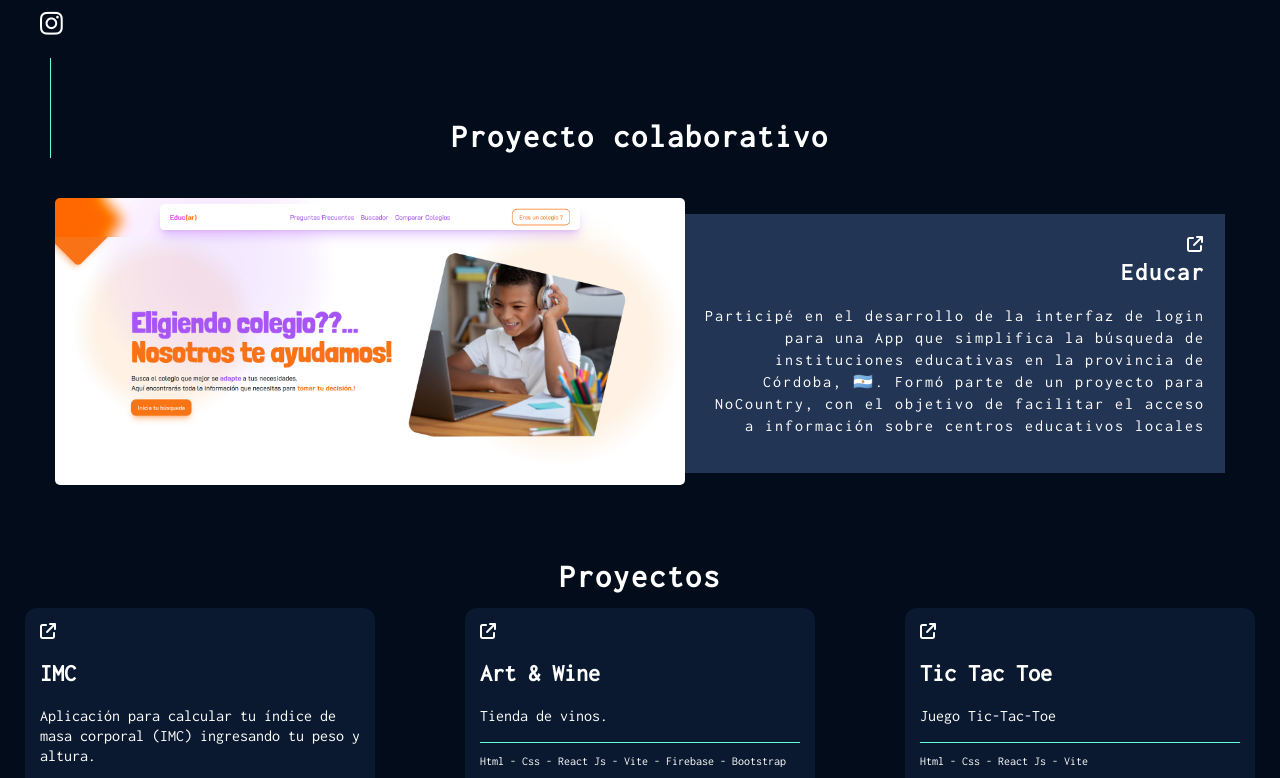
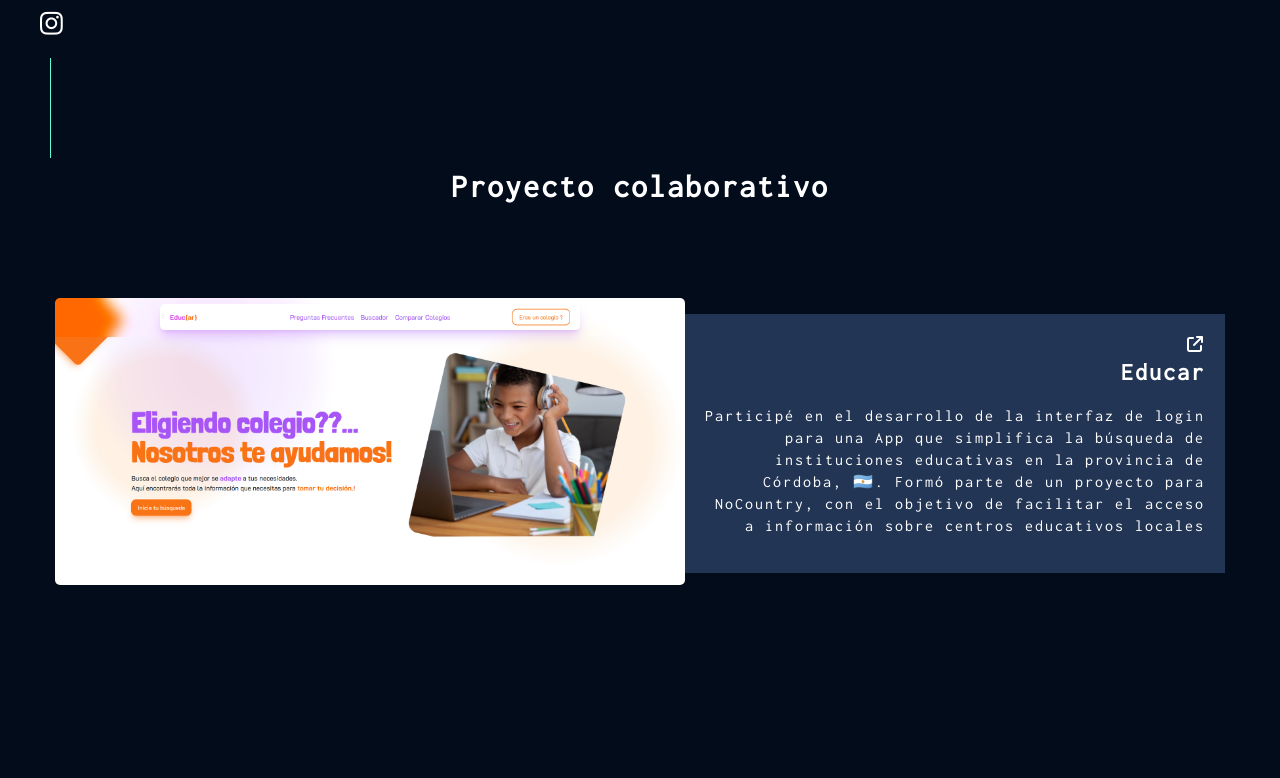
Before and after one commit to CristianMozetich/Portfolio, a React (Vite) app: page / in a window 1280 px wide. Shown: the part 602-1380 px from the top of the page. Built offline with nearby package versions, Linux system fonts and the light colour scheme.

Commit message:
actualizaciones

```diff
--- a/src/Components/EducarProyect/EducarProyect.css
+++ b/src/Components/EducarProyect/EducarProyect.css
@@ -1,9 +1,13 @@
+.contenedor_educar{
+    height: 700px;
+}
 .proy_colaborativo{
     max-width: 400px;
     height: 50px;
     display: flex;
     margin: auto;
     justify-content: center;
+    padding: 50px;
 }
 .proy_colaborativo h1{
     text-align: center;
--- a/src/Components/EducarProyect/EducarProyect.jsx
+++ b/src/Components/EducarProyect/EducarProyect.jsx
@@ -5,6 +5,7 @@ const EducarProyect = () => {
 
   return (
     <>
+    <div className='contenedor_educar'>
     <div className='proy_colaborativo'>
       <h1>Proyecto colaborativo</h1>
     </div>
@@ -20,6 +21,7 @@ const EducarProyect = () => {
             <p>Participé en el desarrollo de la interfaz de login para una App que simplifica la búsqueda de instituciones educativas en la provincia de Córdoba, 🇦🇷. Formó parte de un proyecto para NoCountry, con el objetivo de facilitar el acceso a información sobre centros educativos locales</p>
         </div>
     </article>
+    </div>
     </>
   )
 }
```
